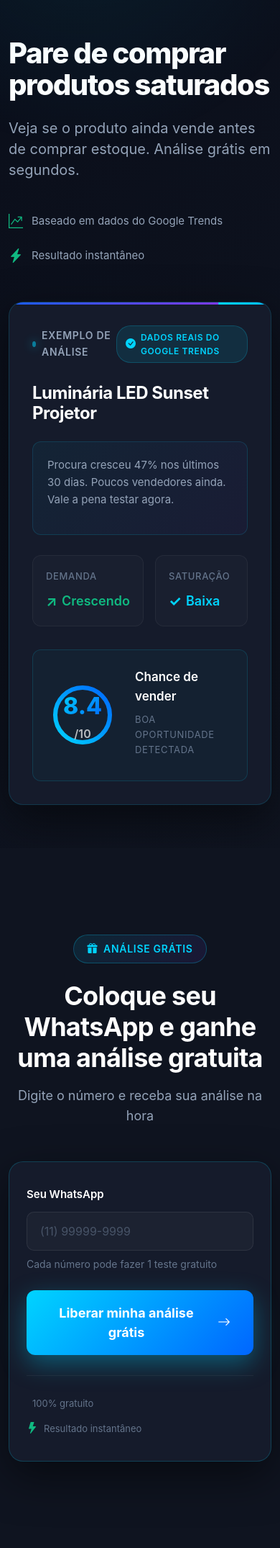
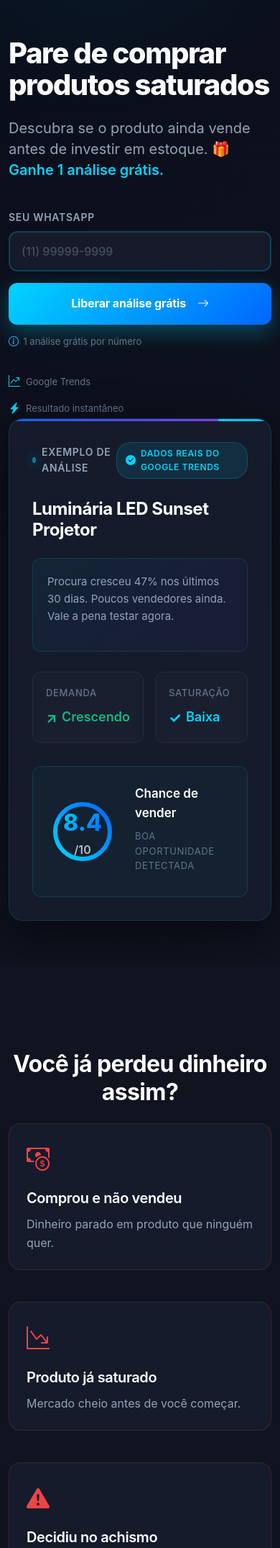
Before and after one commit to paulo9405/radar, a Django app: page / in a window 390 px wide. Shown: the part 88-2238 px from the top of the page at 72% size. Run offline with Django 4.2, Linux system fonts and the light colour scheme.

Commit message:
Reestrutura hero section para ação imediata e conversão rápida
PROBLEMA RESOLVIDO:
- Hero section muito "institucional" e explicativo
- Formulário muito distante do headline (precisa scroll)
- Usuário precisa entender antes de agir (alta fricção)
- Distância grande entre curiosidade e ação

NOVA ESTRUTURA HERO:
1. Headline: "Pare de comprar produtos saturados"
2. Subheadline com CTA visual: "🎁 Ganhe 1 análise grátis"
3. FORMULÁRIO WHATSAPP IMEDIATAMENTE VISÍVEL (sem scroll)
4. Helper text: "1 análise grátis por número"
5. Trust signals minimal (Google Trends + Resultado instantâneo)

MUDANÇAS IMPLEMENTADAS:
- Move formulário para DENTRO do hero (first fold)
- Remove seção de formulário duplicada
- Simplifica texto antes da ação
- Melhora linguagem de CTA ("Liberar análise grátis")
- Adiciona mensagens Django no hero
- Reduz trust signals para versão minimal
- Cria layout "single-action landing page"

ESTILOS ADICIONADOS:
- .hero-form-inline: container formulário no hero
- .form-group-inline: grupo do input
- .btn-hero-action: botão gradient com hover effect
- .form-helper-inline: texto de ajuda
- .hero-trust-signals-minimal: trust signals reduzidos
- Responsivo mobile (ajustes padding e font-size)

OBJETIVO PSICOLÓGICO:
- Reduzir distância entre curiosidade → ação
- Usuário NUNCA deve pensar "onde eu começo?"
- Primeira tela mostra: valor + ação + baixa fricção
- Comportamento: "fast, clear, direct, action-driven"

MANTÉM:
- Design premium SaaS dark
- Mockup example na direita
- Mobile-first layout
- Clean spacing

INSPIRAÇÃO:
- Single-action landing pages
- High-converting SaaS funnels
- Impulse-driven Facebook/Instagram Ad landings

Co-Authored-By: Claude Sonnet 4.5 <noreply@anthropic.com>

```diff
--- a/landing/static/landing/css/style.css
+++ b/landing/static/landing/css/style.css
@@ -246,6 +246,116 @@ section {
     color: var(--success);
 }
 
+/* Hero Inline Form - Immediate Action */
+.hero-form-inline {
+    margin-top: 2.5rem;
+    margin-bottom: 2rem;
+    max-width: 500px;
+}
+
+.form-group-inline {
+    margin-bottom: 1rem;
+}
+
+.form-label-inline {
+    display: block;
+    font-size: 0.875rem;
+    font-weight: 600;
+    color: var(--text-secondary);
+    margin-bottom: 0.5rem;
+    text-transform: uppercase;
+    letter-spacing: 0.05em;
+}
+
+.hero-form-inline input[type="text"],
+.hero-form-inline input[type="tel"] {
+    width: 100%;
+    padding: 1rem 1.25rem;
+    font-size: 1.125rem;
+    background: var(--bg-card);
+    border: 2px solid rgba(0, 212, 255, 0.2);
+    border-radius: 12px;
+    color: var(--text-primary);
+    transition: all 0.3s ease;
+    font-weight: 500;
+}
+
+.hero-form-inline input[type="text"]:focus,
+.hero-form-inline input[type="tel"]:focus {
+    outline: none;
+    border-color: var(--accent-cyan);
+    box-shadow: 0 0 0 4px rgba(0, 212, 255, 0.1), var(--glow-cyan);
+}
+
+.hero-form-inline input[type="text"]::placeholder,
+.hero-form-inline input[type="tel"]::placeholder {
+    color: var(--text-muted);
+}
+
+.btn-hero-action {
+    width: 100%;
+    background: linear-gradient(135deg, var(--accent-cyan), var(--accent-blue));
+    border: none;
+    padding: 1.125rem 2rem;
+    font-size: 1.125rem;
+    font-weight: 700;
+    border-radius: 12px;
+    color: var(--text-primary);
+    cursor: pointer;
+    transition: all 0.3s ease;
+    box-shadow: 0 10px 30px rgba(0, 212, 255, 0.3);
+    display: flex;
+    align-items: center;
+    justify-content: center;
+    gap: 0.5rem;
+    margin-top: 1rem;
+    letter-spacing: -0.01em;
+}
+
+.btn-hero-action:hover {
+    transform: translateY(-2px);
+    box-shadow: 0 15px 40px rgba(0, 212, 255, 0.4);
+}
+
+.btn-hero-action:active {
+    transform: translateY(0);
+}
+
+.form-helper-inline {
+    display: block;
+    font-size: 0.8125rem;
+    color: var(--text-muted);
+    margin-top: 0.75rem;
+    display: flex;
+    align-items: center;
+    gap: 0.4rem;
+}
+
+.form-helper-inline i {
+    font-size: 0.875rem;
+    color: var(--accent-cyan);
+}
+
+.hero-trust-signals-minimal {
+    display: flex;
+    gap: 1.5rem;
+    margin-top: 1.5rem;
+    flex-wrap: wrap;
+}
+
+.trust-item-minimal {
+    display: flex;
+    align-items: center;
+    gap: 0.5rem;
+    font-size: 0.8125rem;
+    color: var(--text-muted);
+}
+
+.trust-item-minimal i {
+    font-size: 1rem;
+    color: var(--accent-cyan);
+}
+
 /* Legacy hero styles for backwards compatibility */
 .hero-title {
     font-size: 3.5rem;
@@ -317,6 +427,28 @@ section {
     .hero-trust-signals {
         flex-direction: column;
         gap: 1rem;
+    }
+
+    .hero-form-inline {
+        margin-top: 2rem;
+        max-width: 100%;
+    }
+
+    .btn-hero-action {
+        padding: 1rem 1.5rem;
+        font-size: 1rem;
+    }
+
+    .hero-form-inline input[type="text"],
+    .hero-form-inline input[type="tel"] {
+        font-size: 1rem;
+        padding: 0.875rem 1rem;
+    }
+
+    .hero-trust-signals-minimal {
+        flex-direction: column;
+        gap: 0.75rem;
+        margin-top: 1.25rem;
     }
 
     .hero-title {
--- a/landing/templates/landing/index.html
+++ b/landing/templates/landing/index.html
@@ -45,14 +45,52 @@
                 <div class="col-lg-6 hero-content">
                     <h1 class="hero-title-conversion">Pare de comprar produtos saturados</h1>
 
-                    <p class="hero-subtitle-conversion">Veja se o produto ainda vende antes de comprar estoque. Análise grátis em segundos.</p>
+                    <p class="hero-subtitle-conversion">Descubra se o produto ainda vende antes de investir em estoque. <span style="color: #00d4ff; font-weight: 600;">🎁 Ganhe 1 análise grátis.</span></p>
 
-                    <div class="hero-trust-signals">
-                        <div class="trust-item">
+                    <!-- Messages -->
+                    {% if messages %}
+                        {% for message in messages %}
+                            <div class="alert alert-success alert-dismissible fade show" role="alert" style="margin-top: 20px;">
+                                <i class="bi bi-check-circle-fill me-2"></i>
+                                {{ message }}
+                                <button type="button" class="btn-close" data-bs-dismiss="alert" aria-label="Close"></button>
+                            </div>
+                        {% endfor %}
+                    {% endif %}
+
+                    <!-- FORM MOVED UP - Immediate Action -->
+                    <div class="hero-form-inline">
+                        <form method="post" novalidate>
+                            {% csrf_token %}
+
+                            <div class="form-group-inline">
+                                <label for="{{ form.whatsapp.id_for_label }}" class="form-label-inline">Seu WhatsApp</label>
+                                {{ form.whatsapp }}
+                                {% if form.whatsapp.errors %}
+                                    <div class="invalid-feedback d-block">
+                                        {{ form.whatsapp.errors }}
+                                    </div>
+                                {% endif %}
+                            </div>
+
+                            <button type="submit" class="btn-hero-action">
+                                <span>Liberar análise grátis</span>
+                                <i class="bi bi-arrow-right ms-2"></i>
+                            </button>
+
+                            <small class="form-helper-inline">
+                                <i class="bi bi-info-circle"></i>
+                                1 análise grátis por número
+                            </small>
+                        </form>
+                    </div>
+
+                    <div class="hero-trust-signals-minimal">
+                        <div class="trust-item-minimal">
                             <i class="bi bi-graph-up-arrow"></i>
-                            <span>Baseado em dados do Google Trends</span>
+                            <span>Google Trends</span>
                         </div>
-                        <div class="trust-item">
+                        <div class="trust-item-minimal">
                             <i class="bi bi-lightning-charge-fill"></i>
                             <span>Resultado instantâneo</span>
                         </div>
@@ -116,71 +154,6 @@
                                     <p class="score-title">Chance de vender</p>
                                     <p class="score-subtitle">Boa oportunidade detectada</p>
                                 </div>
-                            </div>
-                        </div>
-                    </div>
-                </div>
-            </div>
-        </div>
-    </section>
-
-    <!-- Form Section - MOVED UP for maximum conversion -->
-    <section id="form" class="form-section-conversion">
-        <div class="container">
-            <div class="row justify-content-center">
-                <div class="col-lg-5">
-                    <div class="form-header-conversion text-center">
-                        <div class="form-badge-conversion">
-                            <i class="bi bi-gift-fill"></i>
-                            Análise Grátis
-                        </div>
-                        <h2 class="form-title-conversion">Coloque seu WhatsApp e ganhe uma análise gratuita</h2>
-                        <p class="form-subtitle-conversion">
-                            Digite o número e receba sua análise na hora
-                        </p>
-                    </div>
-
-                    <!-- Messages -->
-                    {% if messages %}
-                        {% for message in messages %}
-                            <div class="alert alert-{{ message.tags }} alert-dismissible fade show" role="alert">
-                                <i class="bi bi-check-circle-fill me-2"></i>
-                                {{ message }}
-                                <button type="button" class="btn-close" data-bs-dismiss="alert" aria-label="Close"></button>
-                            </div>
-                        {% endfor %}
-                    {% endif %}
-
-                    <!-- Form Card -->
-                    <div class="form-card-conversion">
-                        <form method="post" novalidate>
-                            {% csrf_token %}
-
-                            <div class="mb-4">
-                                <label for="{{ form.whatsapp.id_for_label }}" class="form-label">Seu WhatsApp</label>
-                                {{ form.whatsapp }}
-                                <small class="form-text">Cada número pode fazer 1 teste gratuito</small>
-                                {% if form.whatsapp.errors %}
-                                    <div class="invalid-feedback d-block">
-                                        {{ form.whatsapp.errors }}
-                                    </div>
-                                {% endif %}
-                            </div>
-
-                            <button type="submit" class="btn btn-primary btn-lg w-100 submit-button-conversion">
-                                <span class="button-text">Liberar minha análise grátis</span>
-                                <i class="bi bi-arrow-right ms-2"></i>
-                            </button>
-                        </form>
-
-                        <div class="form-footer-trust">
-                            <div class="trust-badge">
-                                <i class="bi bi-shield-check-fill"></i>
-                                <span>100% gratuito</span>
-                            </div>
-                            <div class="trust-badge">
-                                <i class="bi bi-lightning-fill"></i>
-                                <span>Resultado instantâneo</span>
                             </div>
                         </div>
                     </div>
```
